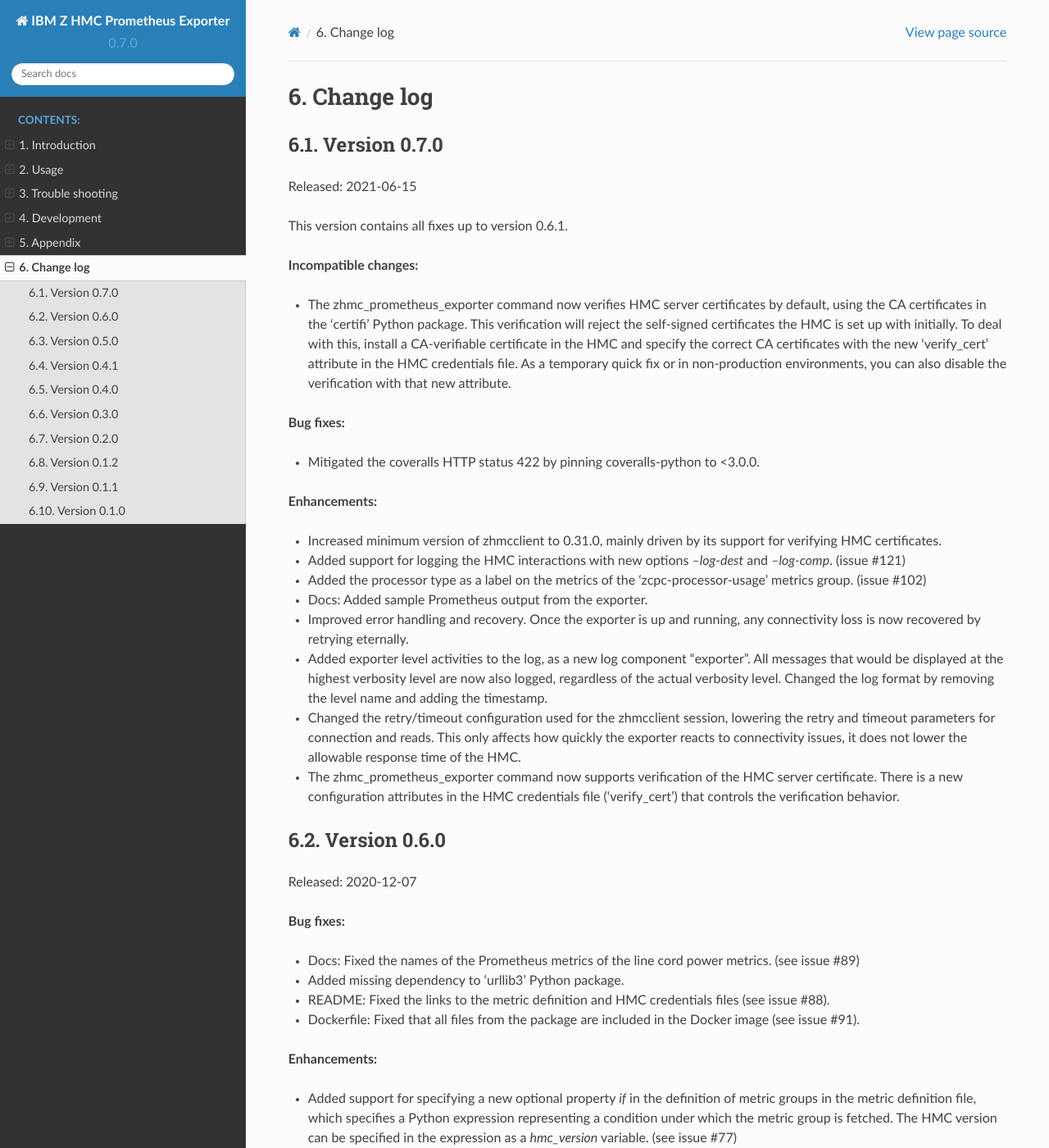
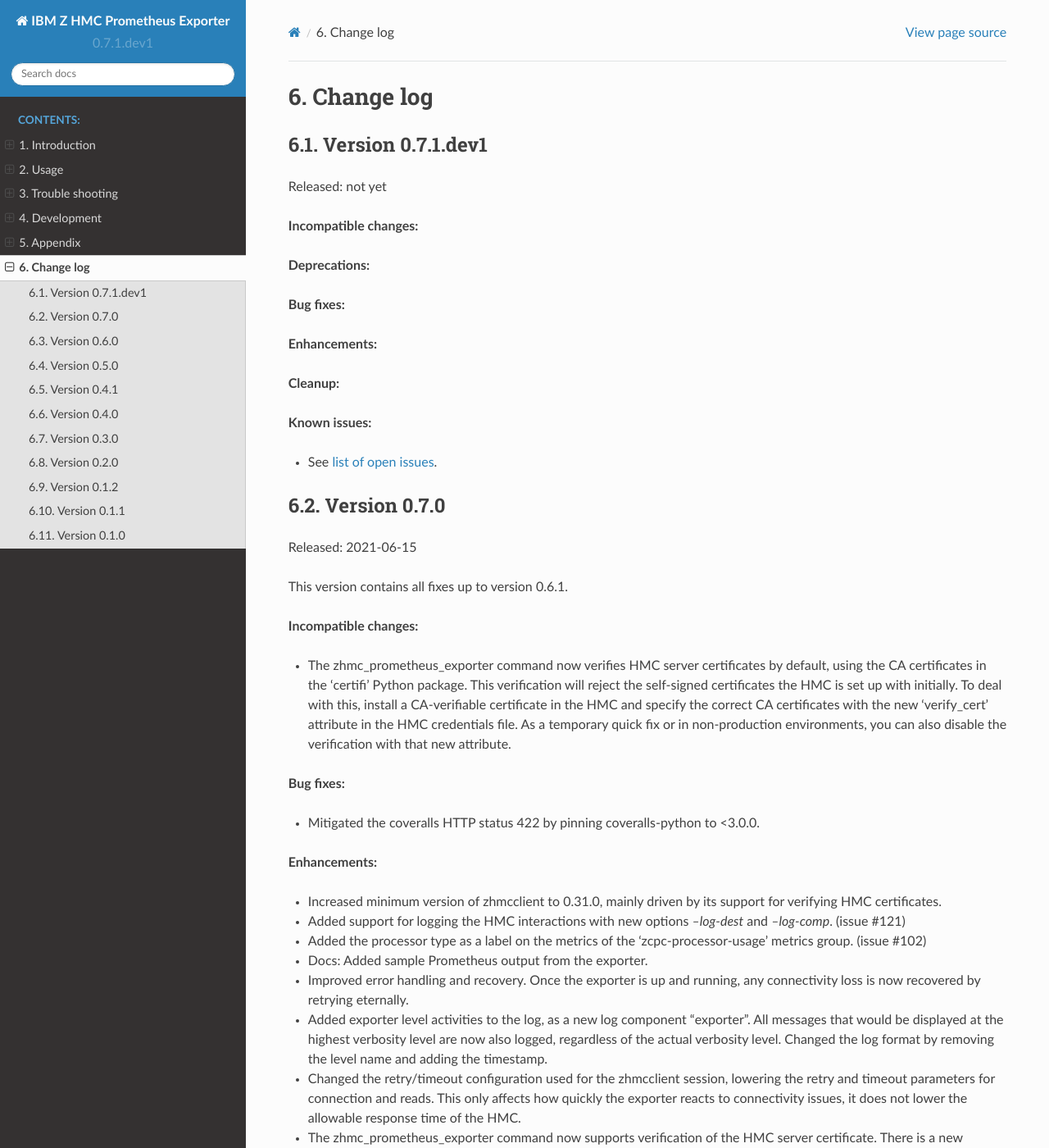
Before and after one commit to zhmcclient/zhmc-prometheus-exporter, a Sphinx documentation site: the page built from docs/changes.rst, in a window 1280 px wide and 1400 px high. Shown: the whole window at 82% size. Built offline with Sphinx 7.4.7 and the Read the Docs theme 2.0.0, drawn with Linux system fonts in a browser that asks for light colours; some of the changed text lies outside the part shown.

Commit message:
Start 0.7.1
Signed-off-by: Andreas Maier <maiera@de.ibm.com>

```diff
--- a/docs/changes.rst
+++ b/docs/changes.rst
@@ -15,6 +15,28 @@
 
 Change log
 ----------
+
+
+Version 0.7.1.dev1
+^^^^^^^^^^^^^^^^^^
+
+Released: not yet
+
+**Incompatible changes:**
+
+**Deprecations:**
+
+**Bug fixes:**
+
+**Enhancements:**
+
+**Cleanup:**
+
+**Known issues:**
+
+* See `list of open issues`_.
+
+.. _`list of open issues`: https://github.com/zhmcclient/zhmc-prometheus-exporter/issues
 
 
 Version 0.7.0
--- a/zhmc_prometheus_exporter/_version.py
+++ b/zhmc_prometheus_exporter/_version.py
@@ -25,4 +25,4 @@
 #:
 #: * "M.N.P.dev1": A not yet released version M.N.P
 #: * "M.N.P": A released version M.N.P
-__version__ = '0.7.0'
+__version__ = '0.7.1.dev1'
```
